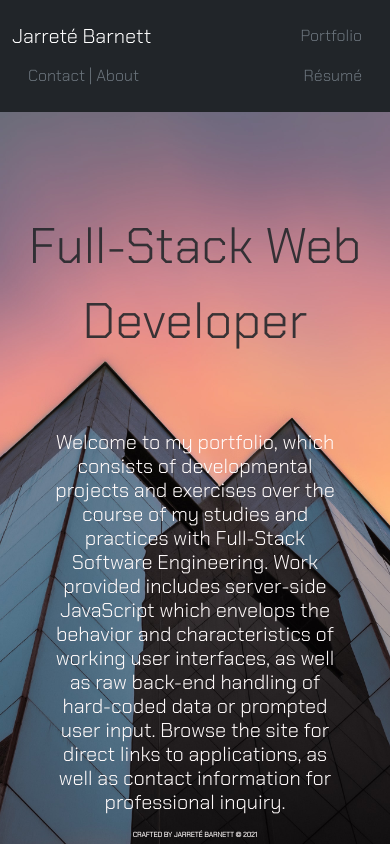
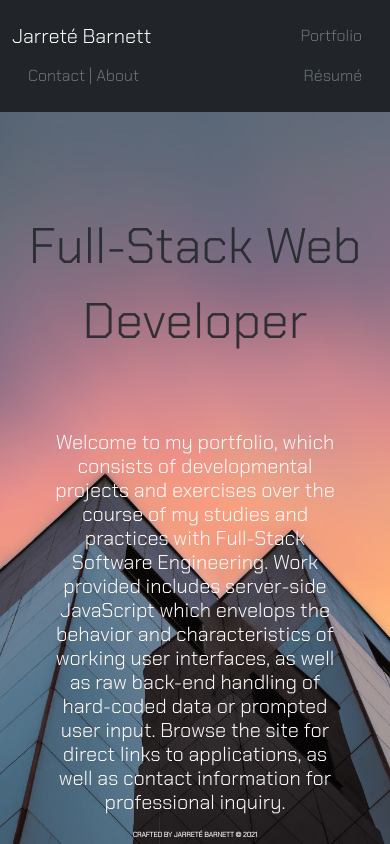
Before and after one commit to jarretebarnett/reactportfolio, a React (Create React App) app: page /#/ in a window 390 px wide. Shown: the top 844 px of the page. Built offline with nearby package versions, Linux system fonts and the light colour scheme.

Commit message:
Fixing background image by attaching it to container instead of body in CSS so it stays fixed in scrolling in mobile mode.

```diff
--- a/src/index.css
+++ b/src/index.css
@@ -7,10 +7,10 @@ body {
     sans-serif;
   -webkit-font-smoothing: antialiased;
   -moz-osx-font-smoothing: grayscale;
-  background-color: #6c757d;
+  /* background-color: #6c757d;
   background-image: url(./img/building.jpeg);
   background-size: cover;
-  background-attachment: fixed;
+  background-attachment: fixed; */
   width: 100%;
   height: 100%;
   position:relative;
@@ -43,6 +43,13 @@ div.jumbotron {
   font-family: 'Chakra Petch';
   font-size: 50px;
   color: #212529e1;
+}
+
+div.container-fluid {
+  background-color: #6c757d;
+  background-image: url(./img/building.jpeg);
+  background-size: cover;
+  background-attachment: fixed;
 }
 
 h5 {
```
